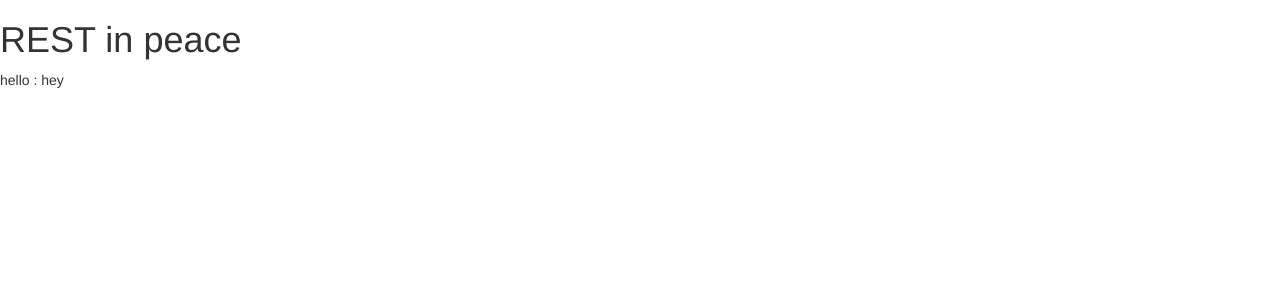
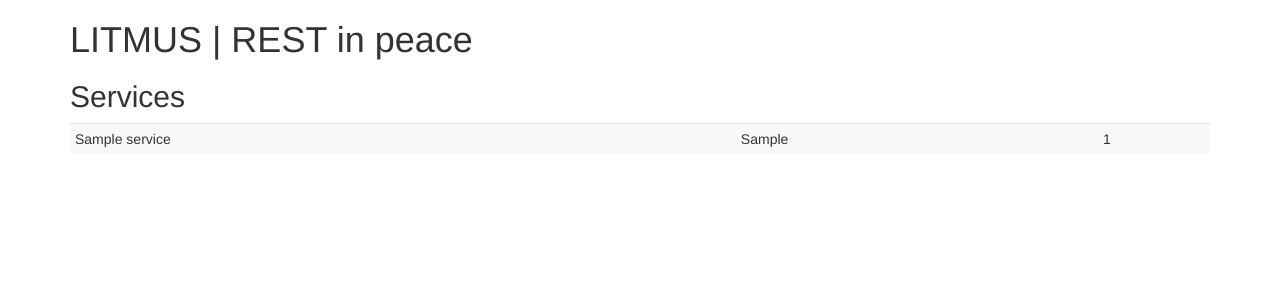
Before and after one commit to harinarayan/litmus, a Django app: page /rip/ in a window 1280 px wide. Shown: the top 300 px of the page. Run offline with Django 3.2, Linux system fonts and the light colour scheme; tables that the repository leaves empty hold one stand-in row (values such as "Sample post"); some libraries are stand-ins or nearby versions.

Commit message:
service list

```diff
--- a/litmus/settings.py
+++ b/litmus/settings.py
@@ -83,3 +83,7 @@ USE_TZ = True
 # https://docs.djangoproject.com/en/1.7/howto/static-files/
 
 STATIC_URL = '/static/'
+
+STATICFILES_DIRS = (
+    os.path.join(BASE_DIR, "static"),
+)
--- a/rip/templates/rip/list.html
+++ /dev/null
@@ -1,7 +0,0 @@
-{% extends "base.html" %}
-
-{% block title %} Services {% endblock %}
-
-{% block content %}
-hello : {{ name }}
-{% endblock content%}
--- /dev/null
+++ b/rip/templates/rip/service_list.html
@@ -0,0 +1,17 @@
+{% extends "base.html" %}
+
+{% block title %} Services {% endblock %}
+
+{% block content %}
+<h2>Services</h2>
+<table class="table table-striped table-condensed">
+	{% for service in object_list %}
+		<tr>
+			<td>{{service.name}}</td>
+			<td>{{service.host}}</td>
+			<td>{{service.port}}</td>
+
+		</tr>
+	{% endfor %}
+</table>
+{% endblock content%}
--- a/rip/urls.py
+++ b/rip/urls.py
@@ -1,9 +1,9 @@
 from django.conf.urls import patterns, url
 
-from rip import views
+from rip.views import ServiceListView
 
 urlpatterns = patterns('',
-    url(r'^$', views.list_services, name='index'),
+    url(r'^$', ServiceListView.as_view(), name='service-list'),
     #url(r'^$', views.IndexView.as_view(), name='index'),
     #url(r'^(?P<pk>\d+)/$', views.DetailView.as_view(), name='detail'),
     #url(r'^(?P<pk>\d+)/results/$', views.ResultsView.as_view(), name='results'),
--- a/rip/views.py
+++ b/rip/views.py
@@ -1,9 +1,19 @@
+from django.utils import timezone
 from django.shortcuts import render
 from django.http import HttpResponse, HttpResponseRedirect
 
-# Create your views here.
+from django.views.generic.list import ListView
+from rip.models import Service, Operation, TestCase
 
 # Service views
+class ServiceListView(ListView):
+	model = Service
+
+	def get_context_data(self, **kwargs):
+		context = super(ServiceListView, self).get_context_data(**kwargs)
+		context['now'] = timezone.now()
+		return context
+
 def list_services(request):
 	return render(request, 'rip/list.html', {'name':'hey'})
 
--- a/templates/base.html
+++ b/templates/base.html
@@ -13,9 +13,9 @@
 	<title>{% block title %}Litmus{% endblock %}</title>
 </head>
 <body>
-	<h1>REST in peace</h1>
-	<div id="content">
-	{% block content %}{% endblock %}
+	<div class="container">
+		<h1> LITMUS | REST in peace</h1>
+		{% block content %}{% endblock %}
 	</div>
 
 	<script src="{% static 'bootstrap/js/bootstrap.min.js' %}"></script>
```
